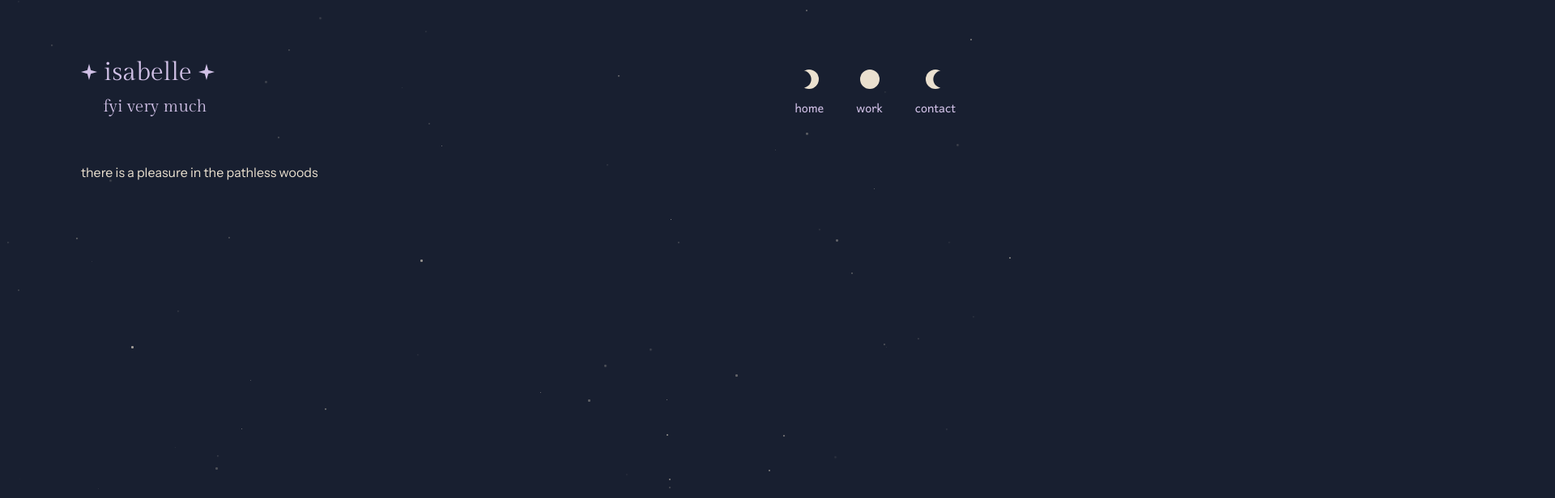
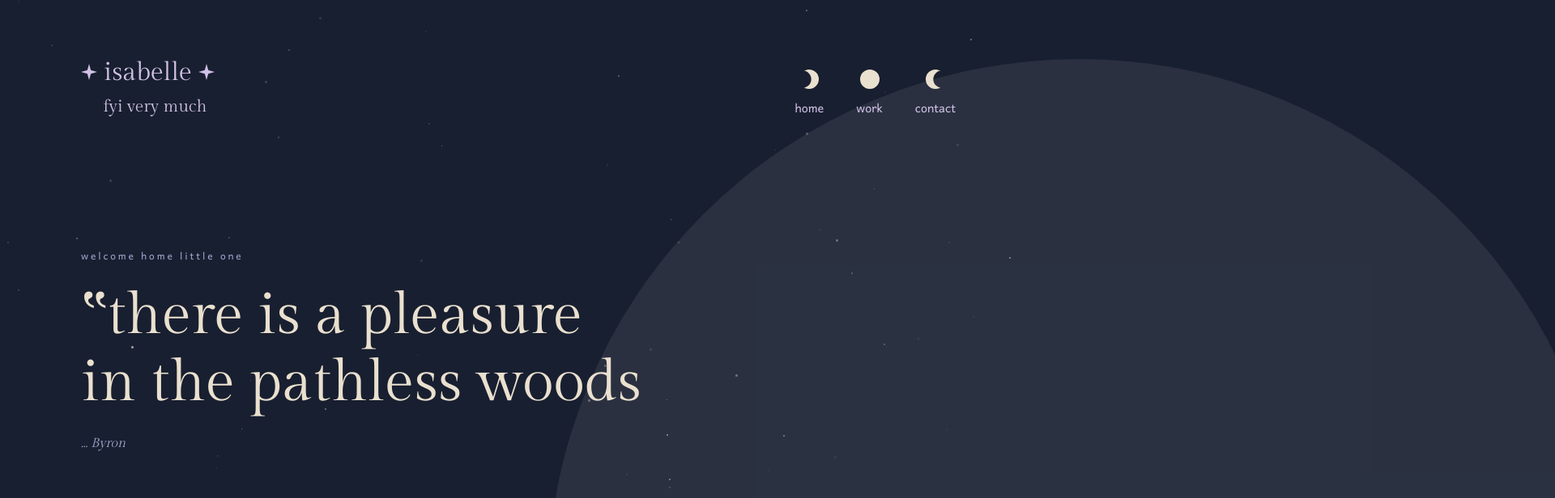
Before and after one commit to 1sabelle/belle.fyi, a React (Vite) app: page / in a window 1280 px wide. Shown: the top 616 px of the page at 81% size, 1920 px wide, since content can reach past the window. Built offline with nearby package versions, Linux system fonts and the light colour scheme.

Commit message:
💄 Add hero text and backdrop

```diff
--- a/src/App.css
+++ b/src/App.css
@@ -1,4 +1,5 @@
 .container {
+    position: relative;
     max-width: 1080px;
     margin: 0 auto;
     padding: 4rem 1.5rem;
@@ -36,6 +37,8 @@
   }
 
   .masthead {
+    position: relative;
+    z-index: 1;
     display: flex;
     align-items: center;
     justify-content: space-between;
@@ -46,3 +49,86 @@
   .masthead__title h1 {
     margin: 0;
   }
+
+  .hero {
+    position: relative;
+    min-height: 58vh;
+    display: flex;
+    flex-direction: column;
+    justify-content: center;
+    gap: 1.25rem;
+  }
+
+  .hero__moon {
+    position: absolute;
+    z-index: 0;
+    bottom: 0;
+    right: -8rem;
+    width: clamp(44rem, 106vw, 82rem);
+    aspect-ratio: 1;
+    border-radius: 50%;
+    transform: translate(50%, 50%);
+    background: rgba(255, 255, 255, 0.08);
+    pointer-events: none;
+    opacity: 0;
+    animation: hero-moon-rise 2s ease forwards;
+  }
+
+  .hero__eyebrow {
+    position: relative;
+    z-index: 1;
+    margin: 0;
+    font-family: var(--font-accent);
+    letter-spacing: 0.18em;
+    color: var(--color-periwinkle);
+    opacity: 0;
+    animation: hero-rise 1s ease forwards;
+  }
+
+  .hero__line {
+    position: relative;
+    z-index: 1;
+    margin: 0;
+    font-family: var(--font-display);
+    font-size: clamp(2.5rem, 6vw, 4.5rem);
+    line-height: 1.15;
+    color: var(--color-cream);
+    text-wrap: balance;
+    opacity: 0;
+    animation: hero-rise 1s ease 0.15s forwards;
+  }
+
+  .hero__cite {
+    position: relative;
+    z-index: 1;
+    margin: 0;
+    font-family: var(--font-display);
+    font-style: italic;
+    color: var(--color-periwinkle);
+    opacity: 0;
+    animation: hero-rise 1s ease 0.3s forwards;
+  }
+
+  @keyframes hero-rise {
+    from { opacity: 0; transform: translateY(12px); }
+    to   { opacity: 1; transform: translateY(0); }
+  }
+
+  @keyframes hero-moon-rise {
+    from { opacity: 0; }
+    to   { opacity: 1; }
+  }
+
+  @media (prefers-reduced-motion: reduce) {
+    .hero__eyebrow,
+    .hero__line,
+    .hero__cite,
+    .hero__moon {
+      animation: none;
+      opacity: 1;
+    }
+
+    .hero__moon {
+      opacity: 1;
+    }
+  }
--- a/src/App.tsx
+++ b/src/App.tsx
@@ -2,31 +2,48 @@ import { Routes, Route } from 'react-router-dom'
 import Sparkle from './Sparkle'
 import Nav from './Nav'
 import Starfield from './Starfield'
-import Belle from './Sprite/Belle'
 import './App.css'
 
 function Home() {
   return (
-    <section>
-      <p className="body-text">there is a pleasure in the pathless woods </p>
+    <section className="hero">
+      <p className="hero__eyebrow">welcome home little one</p>
+      <h2 className="hero__line">
+        ‟there is a pleasure
+        <br />
+        in the pathless woods
+      </h2>
+      <p className="hero__cite">… Byron</p>
     </section>
   )
 }
 
 function Work() {
   return (
-    <section>
-      <p className="body-text">there is a rapture on the lonely shore</p>
+    <section className="hero">
+      <p className="hero__eyebrow">we have so much to do</p>
+      <h2 className="hero__line">
+        ‟there is a rapture
+        <br />
+        on the lonely shore
+      </h2>
+      <p className="hero__cite">… Byron</p>
     </section>
   )
 }
 
 function Contact() {
   return (
-    <section>
-      <p className="body-text">there is society, where none intrudes</p>
-      <p className="body-hidden">by the deep sea, and music in its roar:</p>
-      <p className="body-hidden">i love not man the less, but nature more</p>
+    <section className="hero">
+      <p className="hero__eyebrow">but i am here now</p>
+      <h2 className="hero__line">
+        ‟there is society, where none intrudes
+        <br />
+        by the deep sea, and music in its roar:
+        <br />
+        i love not man the less, but nature more
+      </h2>
+      <p className="hero__cite">… Byron</p>
     </section>
   )
 }
@@ -39,6 +56,7 @@ function App() {
         <Belle />
       </div> */}
       <main className="container">
+      <div className="hero__moon" aria-hidden="true" />
       <header className="masthead">
         <div className="masthead__title">
           <h1>
```
